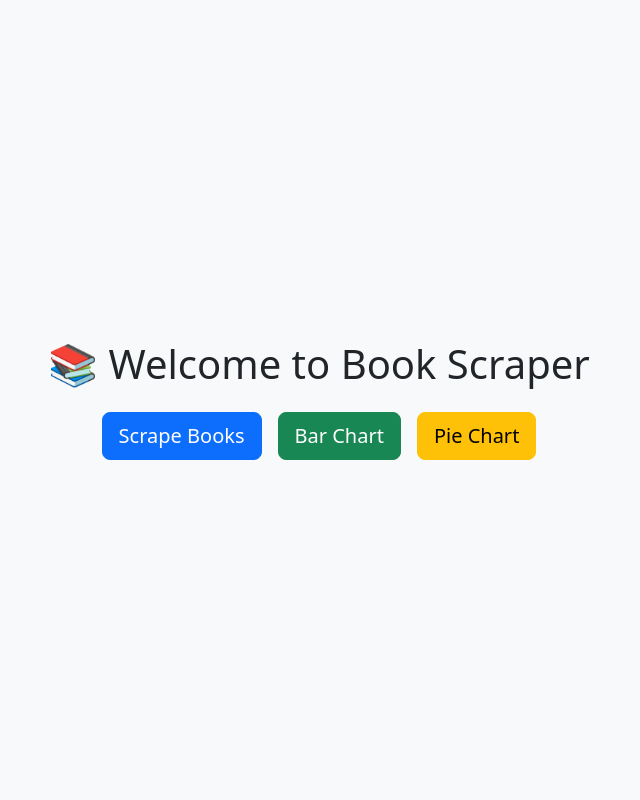
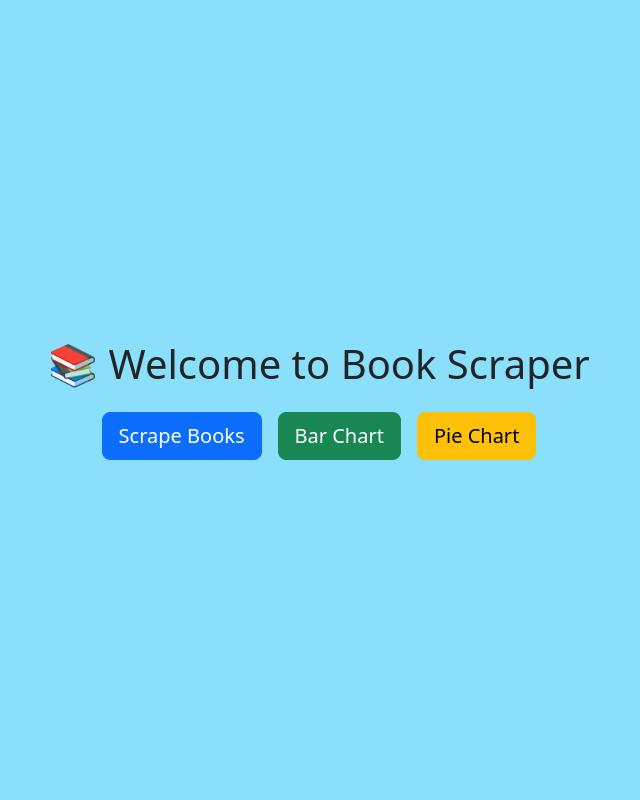
Before and after one commit to Sakshikabir/Flask-Scraping, a Flask app: page / in a window 1280 px wide. Shown: the whole page, without its empty margins (321-961 px from the left). Run offline with Flask 3, Linux system fonts and the light colour scheme.

Commit message:
Initial commit

```diff
--- a/templates/index.html
+++ b/templates/index.html
@@ -10,7 +10,7 @@
             display: flex;
             align-items: center;
             justify-content: center;
-            background-color: #f8f9fa;
+            background-color: #8adffb;
         }
     </style>
 </head>
```
